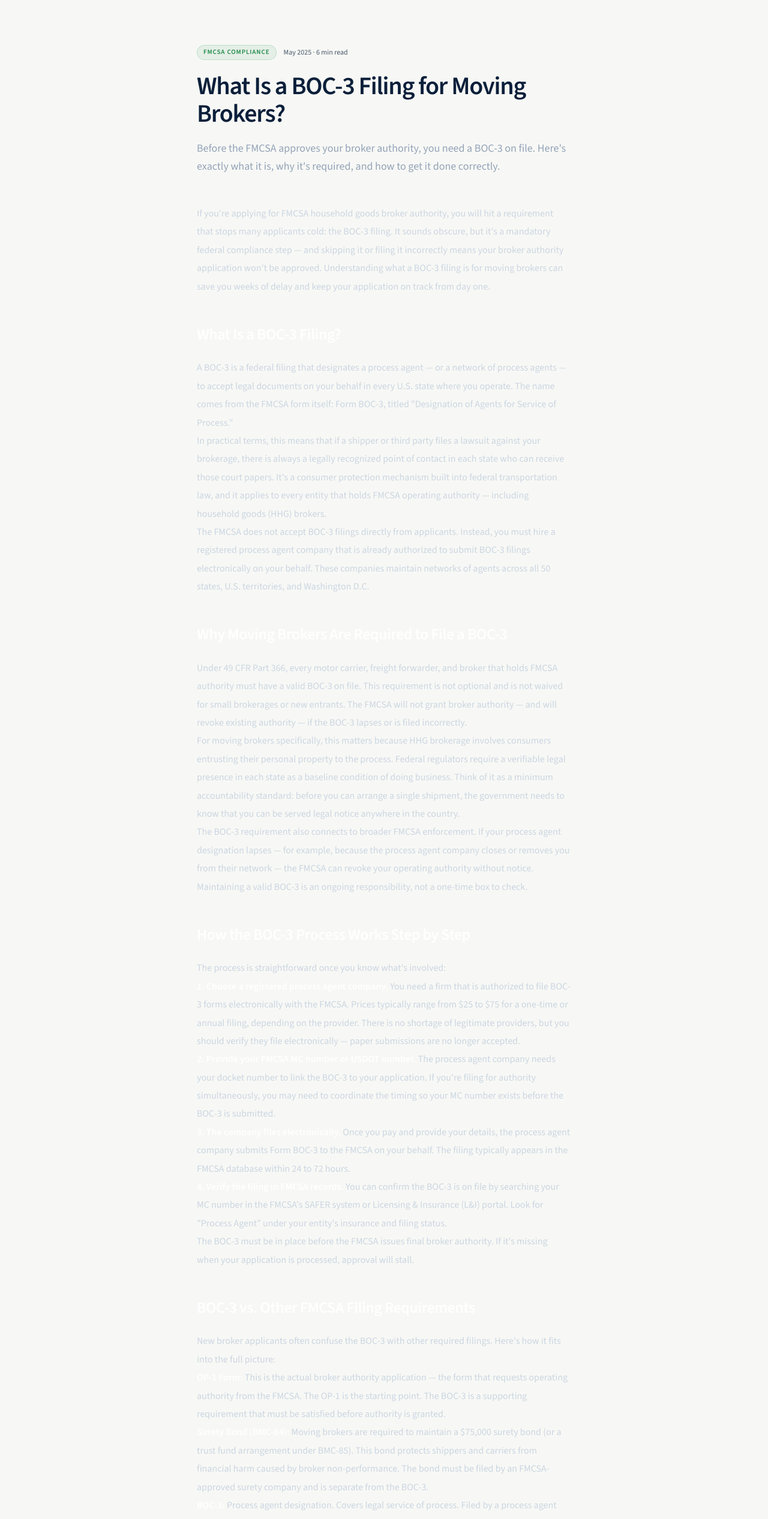
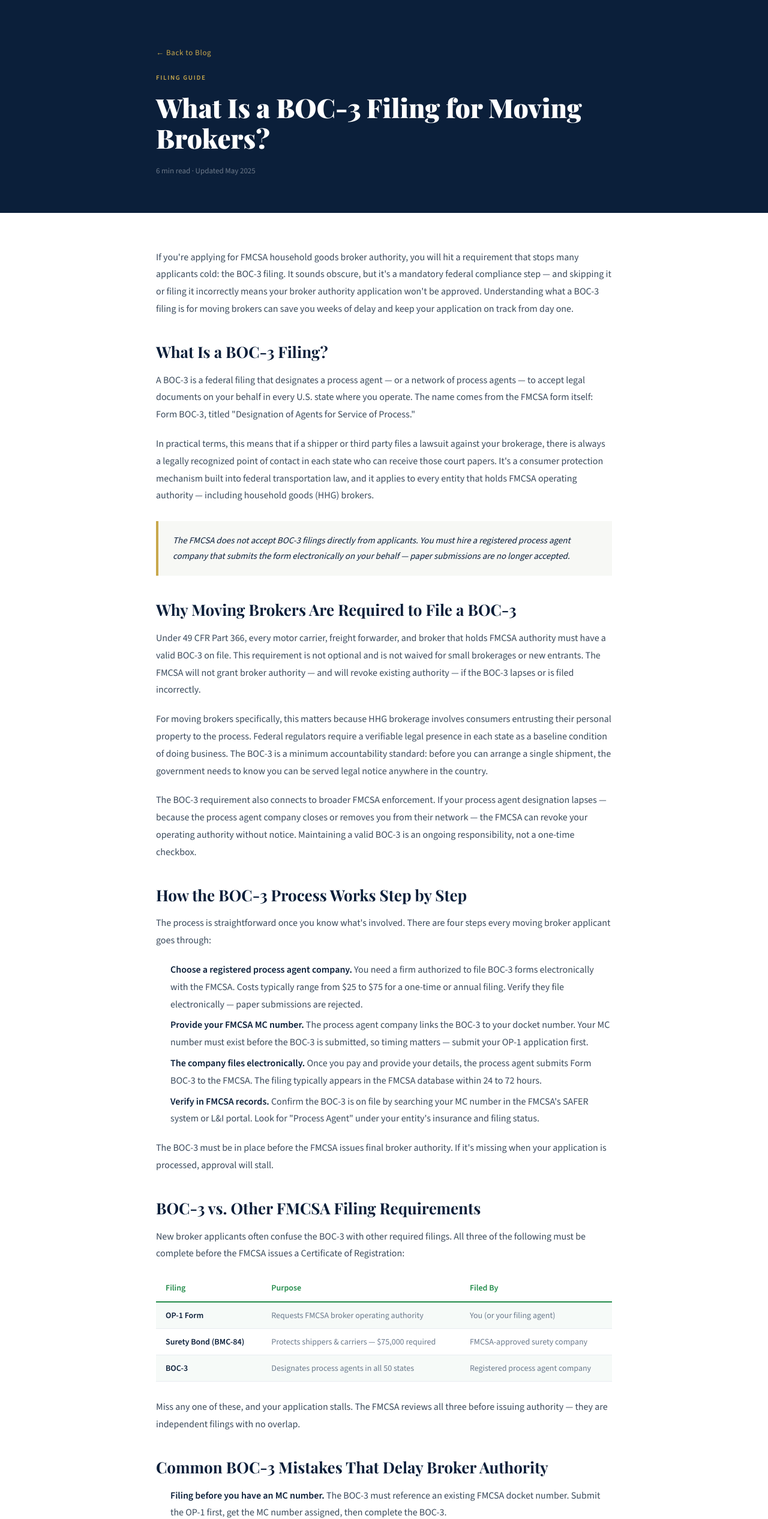
Before and after one commit to deltamoversusa-star/brokerfilings, a Next.js app: page /blog/what-is-a-boc-3-filing-for-moving-brokers in a window 1280 px wide. Shown: the part 80-2613 px from the top of the page at 60% size. Built offline with nearby package versions, Linux system fonts and the light colour scheme.

Commit message:
feat: add update BrokerFilings blog

```diff
--- a/src/app/blog/what-is-a-boc-3-filing-for-moving-brokers/page.tsx
+++ b/src/app/blog/what-is-a-boc-3-filing-for-moving-brokers/page.tsx
@@ -1,110 +1,146 @@
 // FILE: src/app/blog/what-is-a-boc-3-filing-for-moving-brokers/page.tsx
-import Link from "next/link";
+
 import type { Metadata } from "next";
+import LeadCapture from "@/components/LeadCapture";
 
 export const metadata: Metadata = {
   title: "What Is a BOC-3 Filing for Moving Brokers? | BrokerFilings",
   description: "Learn what a BOC-3 filing is, why every moving broker needs one, and how the process agent requirement works before FMCSA grants broker authority.",
 };
 
+const STRIPE_LINK = "https://buy.stripe.com/28E3cv66Y26qaCK40zgA800";
+
 export default function Boc3FilingMovingBrokers() {
   return (
-    <article style={{ maxWidth: "720px", margin: "0 auto", padding: "80px 48px" }}>
-      <div style={{ marginBottom: "48px" }}>
-        <div style={{ display: "flex", alignItems: "center", gap: "12px", marginBottom: "20px" }}>
-          <span style={{ fontSize: "11px", fontWeight: "700", color: "#228B4A", background: "rgba(34,139,74,0.08)", border: "1px solid rgba(34,139,74,0.2)", padding: "3px 10px", borderRadius: "20px", letterSpacing: "0.08em", textTransform: "uppercase" as const }}>FMCSA Compliance</span>
-          <span style={{ fontSize: "12px", color: "#475569" }}>May 2025 · 6 min read</span>
+    <>
+      {/* ── Article Hero ── */}
+      <div className="article-hero">
+        <div className="article-hero-inner">
+          <a href="/blog" className="back-link">← Back to Blog</a>
+          <div className="article-tag">Filing Guide</div>
+          <h1>What Is a BOC-3 Filing for Moving Brokers?</h1>
+          <div className="article-meta">6 min read · Updated May 2025</div>
         </div>
-        <h1 style={{ fontSize: "42px", fontWeight: "800", letterSpacing: "-0.03em", lineHeight: "1.1", marginBottom: "20px" }}>
-          What Is a BOC-3 Filing for Moving Brokers?
-        </h1>
-        <p style={{ fontSize: "18px", color: "#94A3B8", lineHeight: "1.7" }}>
-          Before the FMCSA approves your broker authority, you need a BOC-3 on file. Here's exactly what it is, why it's required, and how to get it done correctly.
-        </p>
       </div>
 
-      <div style={{ fontSize: "16px", lineHeight: "1.9", color: "#CBD5E1" }}>
+      {/* ── Article Body ── */}
+      <div className="article-body">
+        <div className="article-body-inner">
 
           <p>If you're applying for FMCSA household goods broker authority, you will hit a requirement that stops many applicants cold: the BOC-3 filing. It sounds obscure, but it's a mandatory federal compliance step — and skipping it or filing it incorrectly means your broker authority application won't be approved. Understanding what a BOC-3 filing is for moving brokers can save you weeks of delay and keep your application on track from day one.</p>
 
-        <h2 style={{ fontSize: "26px", fontWeight: "700", color: "#fff", margin: "40px 0 16px", letterSpacing: "-0.02em" }}>What Is a BOC-3 Filing?</h2>
+          <h2>What Is a BOC-3 Filing?</h2>
 
           <p>A BOC-3 is a federal filing that designates a process agent — or a network of process agents — to accept legal documents on your behalf in every U.S. state where you operate. The name comes from the FMCSA form itself: Form BOC-3, titled "Designation of Agents for Service of Process."</p>
 
           <p>In practical terms, this means that if a shipper or third party files a lawsuit against your brokerage, there is always a legally recognized point of contact in each state who can receive those court papers. It's a consumer protection mechanism built into federal transportation law, and it applies to every entity that holds FMCSA operating authority — including household goods (HHG) brokers.</p>
 
-        <p>The FMCSA does not accept BOC-3 filings directly from applicants. Instead, you must hire a registered process agent company that is already authorized to submit BOC-3 filings electronically on your behalf. These companies maintain networks of agents across all 50 states, U.S. territories, and Washington D.C.</p>
+          <div className="article-callout">
+            The FMCSA does not accept BOC-3 filings directly from applicants. You must hire a registered process agent company that submits the form electronically on your behalf — paper submissions are no longer accepted.
+          </div>
 
-        <h2 style={{ fontSize: "26px", fontWeight: "700", color: "#fff", margin: "40px 0 16px", letterSpacing: "-0.02em" }}>Why Moving Brokers Are Required to File a BOC-3</h2>
+          <h2>Why Moving Brokers Are Required to File a BOC-3</h2>
 
           <p>Under 49 CFR Part 366, every motor carrier, freight forwarder, and broker that holds FMCSA authority must have a valid BOC-3 on file. This requirement is not optional and is not waived for small brokerages or new entrants. The FMCSA will not grant broker authority — and will revoke existing authority — if the BOC-3 lapses or is filed incorrectly.</p>
 
-        <p>For moving brokers specifically, this matters because HHG brokerage involves consumers entrusting their personal property to the process. Federal regulators require a verifiable legal presence in each state as a baseline condition of doing business. Think of it as a minimum accountability standard: before you can arrange a single shipment, the government needs to know that you can be served legal notice anywhere in the country.</p>
+          <p>For moving brokers specifically, this matters because HHG brokerage involves consumers entrusting their personal property to the process. Federal regulators require a verifiable legal presence in each state as a baseline condition of doing business. The BOC-3 is a minimum accountability standard: before you can arrange a single shipment, the government needs to know you can be served legal notice anywhere in the country.</p>
 
-        <p>The BOC-3 requirement also connects to broader FMCSA enforcement. If your process agent designation lapses — for example, because the process agent company closes or removes you from their network — the FMCSA can revoke your operating authority without notice. Maintaining a valid BOC-3 is an ongoing responsibility, not a one-time box to check.</p>
+          <p>The BOC-3 requirement also connects to broader FMCSA enforcement. If your process agent designation lapses — because the process agent company closes or removes you from their network — the FMCSA can revoke your operating authority without notice. Maintaining a valid BOC-3 is an ongoing responsibility, not a one-time checkbox.</p>
 
-        <h2 style={{ fontSize: "26px", fontWeight: "700", color: "#fff", margin: "40px 0 16px", letterSpacing: "-0.02em" }}>How the BOC-3 Process Works Step by Step</h2>
+          <h2>How the BOC-3 Process Works Step by Step</h2>
 
-        <p>The process is straightforward once you know what's involved:</p>
+          <p>The process is straightforward once you know what's involved. There are four steps every moving broker applicant goes through:</p>
 
-        <p><strong style={{ color: "#fff" }}>1. Choose a registered process agent company.</strong> You need a firm that is authorized to file BOC-3 forms electronically with the FMCSA. Prices typically range from $25 to $75 for a one-time or annual filing, depending on the provider. There is no shortage of legitimate providers, but you should verify they file electronically — paper submissions are no longer accepted.</p>
-
-        <p><strong style={{ color: "#fff" }}>2. Provide your FMCSA MC number or USDOT number.</strong> The process agent company needs your docket number to link the BOC-3 to your application. If you're filing for authority simultaneously, you may need to coordinate the timing so your MC number exists before the BOC-3 is submitted.</p>
-
-        <p><strong style={{ color: "#fff" }}>3. The company files electronically.</strong> Once you pay and provide your details, the process agent company submits Form BOC-3 to the FMCSA on your behalf. The filing typically appears in the FMCSA database within 24 to 72 hours.</p>
-
-        <p><strong style={{ color: "#fff" }}>4. Verify the filing in FMCSA records.</strong> You can confirm the BOC-3 is on file by searching your MC number in the FMCSA's SAFER system or Licensing & Insurance (L&I) portal. Look for "Process Agent" under your entity's insurance and filing status.</p>
+          <ul>
+            <li><strong>Choose a registered process agent company.</strong> You need a firm authorized to file BOC-3 forms electronically with the FMCSA. Costs typically range from $25 to $75 for a one-time or annual filing. Verify they file electronically — paper submissions are rejected.</li>
+            <li><strong>Provide your FMCSA MC number.</strong> The process agent company links the BOC-3 to your docket number. Your MC number must exist before the BOC-3 is submitted, so timing matters — submit your OP-1 application first.</li>
+            <li><strong>The company files electronically.</strong> Once you pay and provide your details, the process agent submits Form BOC-3 to the FMCSA. The filing typically appears in the FMCSA database within 24 to 72 hours.</li>
+            <li><strong>Verify in FMCSA records.</strong> Confirm the BOC-3 is on file by searching your MC number in the FMCSA's SAFER system or L&amp;I portal. Look for "Process Agent" under your entity's insurance and filing status.</li>
+          </ul>
 
           <p>The BOC-3 must be in place before the FMCSA issues final broker authority. If it's missing when your application is processed, approval will stall.</p>
 
-        <h2 style={{ fontSize: "26px", fontWeight: "700", color: "#fff", margin: "40px 0 16px", letterSpacing: "-0.02em" }}>BOC-3 vs. Other FMCSA Filing Requirements</h2>
+          <h2>BOC-3 vs. Other FMCSA Filing Requirements</h2>
 
-        <p>New broker applicants often confuse the BOC-3 with other required filings. Here's how it fits into the full picture:</p>
+          <p>New broker applicants often confuse the BOC-3 with other required filings. All three of the following must be complete before the FMCSA issues a Certificate of Registration:</p>
 
-        <p><strong style={{ color: "#fff" }}>OP-1 Form:</strong> This is the actual broker authority application — the form that requests operating authority from the FMCSA. The OP-1 is the starting point. The BOC-3 is a supporting requirement that must be satisfied before authority is granted.</p>
+          <div style={{ overflowX: "auto", margin: "20px 0 28px" }}>
+            <table style={{ width: "100%", borderCollapse: "collapse", fontSize: "14px" }}>
+              <thead>
+                <tr>
+                  <th style={{ textAlign: "left", padding: "12px 16px", borderBottom: "2px solid #228B4A", color: "#228B4A", fontWeight: "700" }}>Filing</th>
+                  <th style={{ textAlign: "left", padding: "12px 16px", borderBottom: "2px solid #228B4A", color: "#228B4A", fontWeight: "700" }}>Purpose</th>
+                  <th style={{ textAlign: "left", padding: "12px 16px", borderBottom: "2px solid #228B4A", color: "#228B4A", fontWeight: "700" }}>Filed By</th>
+                </tr>
+              </thead>
+              <tbody>
+                {[
+                  ["OP-1 Form", "Requests FMCSA broker operating authority", "You (or your filing agent)"],
+                  ["Surety Bond (BMC-84)", "Protects shippers & carriers — $75,000 required", "FMCSA-approved surety company"],
+                  ["BOC-3", "Designates process agents in all 50 states", "Registered process agent company"],
+                ].map((row, i) => (
+                  <tr key={i} style={{ background: i % 2 === 0 ? "rgba(34,139,74,0.04)" : "transparent" }}>
+                    <td style={{ padding: "11px 16px", color: "#0B1F3A", borderBottom: "1px solid #E8ECF0", fontWeight: "600" }}>{row[0]}</td>
+                    <td style={{ padding: "11px 16px", color: "#6B7A8D", borderBottom: "1px solid #E8ECF0" }}>{row[1]}</td>
+                    <td style={{ padding: "11px 16px", color: "#6B7A8D", borderBottom: "1px solid #E8ECF0" }}>{row[2]}</td>
+                  </tr>
+                ))}
+              </tbody>
+            </table>
+          </div>
 
-        <p><strong style={{ color: "#fff" }}>Surety Bond (BMC-84):</strong> Moving brokers are required to maintain a $75,000 surety bond (or a trust fund arrangement under BMC-85). This bond protects shippers and carriers from financial harm caused by broker non-performance. The bond must be filed by an FMCSA-approved surety company and is separate from the BOC-3.</p>
+          <p>Miss any one of these, and your application stalls. The FMCSA reviews all three before issuing authority — they are independent filings with no overlap.</p>
 
-        <p><strong style={{ color: "#fff" }}>BOC-3:</strong> Process agent designation. Covers legal service of process. Filed by a process agent company, not a surety company.</p>
+          <h2>Common BOC-3 Mistakes That Delay Broker Authority</h2>
 
-        <p>All three — the OP-1 application, the surety bond, and the BOC-3 — must be complete and verified before the FMCSA issues a Certificate of Registration. Miss any one of them, and you're waiting.</p>
+          <ul>
+            <li><strong>Filing before you have an MC number.</strong> The BOC-3 must reference an existing FMCSA docket number. Submit the OP-1 first, get the MC number assigned, then complete the BOC-3.</li>
+            <li><strong>Using a provider that files on paper.</strong> The FMCSA requires electronic BOC-3 filings. Paper submissions are rejected outright.</li>
+            <li><strong>Letting the filing lapse.</strong> Some process agent companies operate on annual subscriptions. If you stop paying and they remove your designation, your operating authority is at risk. Confirm your filing status in the FMCSA system at least once a year.</li>
+            <li><strong>Assuming the OP-1 covers it.</strong> The OP-1 form does not include BOC-3 designation. These are separate filings handled by separate parties. Many first-time applicants discover this gap only after their application stalls.</li>
+          </ul>
 
-        <p>For a deeper breakdown of how these filings work together, see our <Link href="/blog" style={{ color: "#228B4A", textDecoration: "none" }}>related guides on the BrokerFilings blog</Link>.</p>
+          <h2>How BrokerFilings Handles the BOC-3 for You</h2>
 
-        <h2 style={{ fontSize: "26px", fontWeight: "700", color: "#fff", margin: "40px 0 16px", letterSpacing: "-0.02em" }}>Common BOC-3 Mistakes That Delay Broker Authority</h2>
+          <p>When you work with BrokerFilings, the BOC-3 process is handled as part of your complete broker authority package. We refer you to a vetted process agent provider, coordinate the timing with your OP-1 filing, and confirm that your BOC-3 appears correctly in FMCSA records before your authority is finalized.</p>
 
-        <p>After working with dozens of broker applicants, these are the most common filing errors that create unnecessary delays:</p>
-
-        <p><strong style={{ color: "#fff" }}>Filing before you have an MC number.</strong> The BOC-3 must reference an existing FMCSA docket number. If you submit a BOC-3 before your OP-1 application has been processed and an MC number assigned, the filing has nothing to attach to. Coordinate the timing carefully — submit the OP-1 first, get the MC number, then complete the BOC-3.</p>
-
-        <p><strong style={{ color: "#fff" }}>Using a provider that files on paper.</strong> The FMCSA requires electronic BOC-3 filings. Paper submissions are rejected. Any provider offering paper-only filings is operating outside current FMCSA requirements.</p>
-
-        <p><strong style={{ color: "#fff" }}>Letting the filing lapse.</strong> Some process agent companies operate on annual subscription models. If you stop paying and they remove your designation, your operating authority is at risk. Always keep your BOC-3 current and confirm your filing status in the FMCSA system at least annually.</p>
-
-        <p><strong style={{ color: "#fff" }}>Assuming the broker authority application covers it.</strong> The OP-1 form does not include BOC-3 designation. These are two separate filings handled by two separate parties. Many first-time applicants discover this gap only after their application stalls.</p>
-
-        <h2 style={{ fontSize: "26px", fontWeight: "700", color: "#fff", margin: "40px 0 16px", letterSpacing: "-0.02em" }}>How BrokerFilings Handles the BOC-3 for You</h2>
-
-        <p>When you work with BrokerFilings, the BOC-3 process is handled as part of your complete broker authority package. We refer you to a vetted process agent provider, coordinate the timing with your OP-1 filing, and confirm that your BOC-3 appears correctly in FMCSA records before your authority is finalized. You don't need to research providers, track submission windows, or verify database entries on your own.</p>
+          <div style={{ background: "#E8F5EE", border: "1px solid rgba(34,139,74,0.2)", borderRadius: "12px", padding: "24px 28px", margin: "24px 0" }}>
+            {[
+              ["FMCSA OP-1 Application Fee", "$300"],
+              ["BOC-3 Process Agent Filing", "$25–$75"],
+              ["Surety Bond Annual Premium", "$900–$2,000/yr"],
+              ["BrokerFilings Flat Fee (all-in)", "$1,799"],
+            ].map(([label, value], i, arr) => (
+              <div key={i} style={{ display: "flex", justifyContent: "space-between", alignItems: "center", padding: "10px 0", borderBottom: i < arr.length - 1 ? "1px solid rgba(34,139,74,0.15)" : "none" }}>
+                <span style={{ fontSize: "14px", color: "#6B7A8D" }}>{label}</span>
+                <span style={{ fontSize: "15px", fontWeight: "700", color: "#228B4A" }}>{value}</span>
+              </div>
+            ))}
+          </div>
 
           <p>Our $1,799 flat-fee package includes guidance on every required filing — OP-1 submission, BOC-3 referral, surety bond referral, EIN registration guidance, and LLC formation guidance — with full support until your authority is granted. The average approval timeline runs 4 to 6 weeks when all filings are submitted correctly and on schedule.</p>
 
-        <p>The BOC-3 is a small piece of a larger puzzle, but it's a mandatory one. Getting it right — and getting it in at the right time — keeps your application moving toward approval without unnecessary delays.</p>
+          <p>The BOC-3 is a small piece of a larger puzzle, but it's a mandatory one. Getting it right — and getting it in at the right time — keeps your application moving without unnecessary delays.</p>
 
-        {/* CTA */}
-        <div style={{ background: "linear-gradient(135deg, rgba(34,139,74,0.08) 0%, rgba(15,20,30,0.8) 100%)", border: "1px solid rgba(34,139,74,0.2)", borderRadius: "16px", padding: "32px", textAlign: "center" as const, marginTop: "48px" }}>
-          <h3 style={{ fontSize: "22px", fontWeight: "700", color: "#fff", marginBottom: "8px" }}>Ready to Get Your Broker Authority?</h3>
-          <p style={{ color: "#94A3B8", fontSize: "14px", marginBottom: "20px" }}>We handle every filing. All government fees included. Authority in 4 to 6 weeks.</p>
+          {/* ── Lead Capture ── */}
+          <LeadCapture source="what-is-a-boc-3-filing-for-moving-brokers" />
+
+          {/* ── CTA ── */}
+          <div className="article-cta">
+            <h3>Ready to get started?</h3>
+            <p>We handle every filing for $1,799 — all government fees included. Authority in 4 to 6 weeks.</p>
             <a
-            href="https://buy.stripe.com/28E3cv66Y26qaCK40zgA800"
+              href={STRIPE_LINK}
+              className="btn-cta-large"
               target="_blank"
-            style={{ display: "inline-block", padding: "12px 28px", borderRadius: "9px", background: "linear-gradient(135deg, #228B4A, #1A6B37)", color: "#fff", fontWeight: "800", fontSize: "14px", textDecoration: "none" }}
+              rel="noopener noreferrer"
             >
-            Start My Application — $1,799 →
+              Start My Application
             </a>
           </div>
 
         </div>
-    </article>
+      </div>
+    </>
   );
 }
```
Lines whose indentation alone changed are shown as unchanged.
